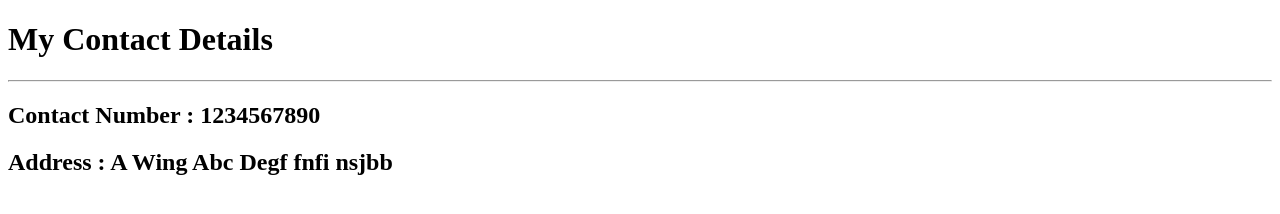
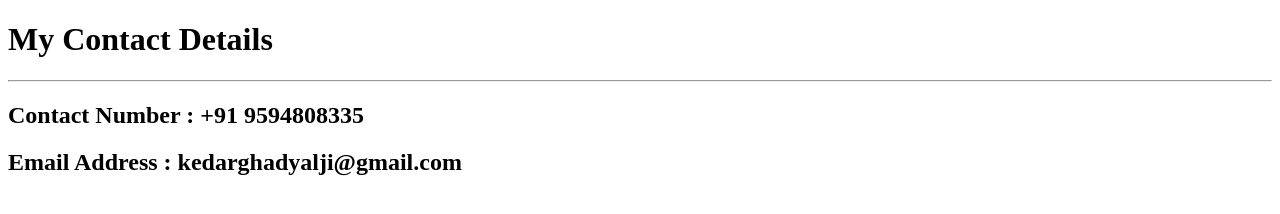
Before and after one commit to Kedar-06/Kedar-Portfolio, a plain HTML site: page Contactme.html in a window 1280 px wide. Drawn offline with Linux system fonts and the light colour scheme.

Commit message:
Update Contactme.html

```diff
--- a/Contactme.html
+++ b/Contactme.html
@@ -8,8 +8,8 @@
 <body>
     <h1>My Contact Details</h1>
     <hr>
-    <h2>Contact Number : 1234567890</h2>
-    <h2>Address : A Wing Abc Degf fnfi nsjbb</h2>
+    <h2>Contact Number : +91 9594808335</h2>
+    <h2>Email Address : kedarghadyalji@gmail.com</h2>
 
 </body>
 </html>
```
